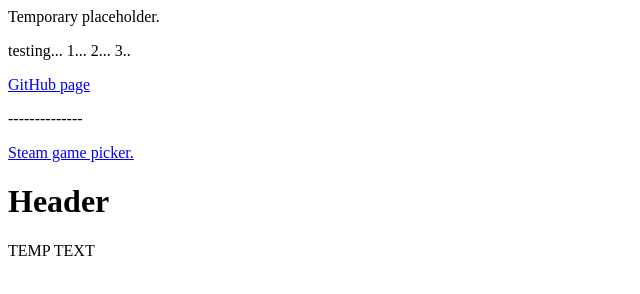
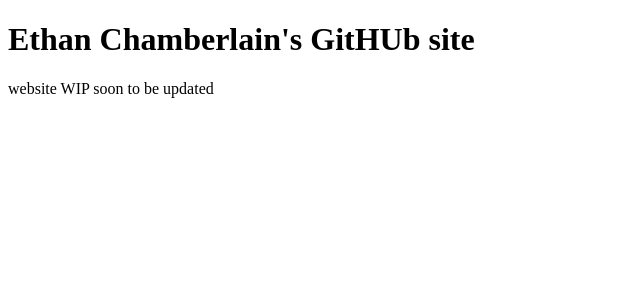
Before and after one commit to Ethan-Chamberlain/Ethan-Chamberlain.github.io, a plain HTML site: page index.html in a window 1280 px wide. Shown: the whole page, without its empty margins (0-640 px from the left). Drawn offline with Linux system fonts and the light colour scheme.

Commit message:
website reset before work on it begins

```diff
--- a/index.html
+++ b/index.html
@@ -1,11 +1,21 @@
-<p>Temporary placeholder.</p>
-<p>testing... 1... 2... 3..</p>
-<a href = "https://github.com/Ethan-Chamberlain" target = "_blank"> GitHub page</a>
-<p>--------------</p>
-<a href = "https://Ethan-Chamberlain.github.io/Game-Picker"> Steam game picker.</a>
+<!DOCTYPE html>
+<html>
+<head>
+  <title>Ethan Chamberlain's GitHub pages website</title>
+
+</head>
 
 
-<div class = "header">
-  <h1>Header</h1>
-  <p>TEMP TEXT</p>
-</div>
+<body>
+
+  <header>
+    <h1>Ethan Chamberlain's GitHUb site</h1>
+  </header>
+
+  <p1>website WIP soon to be updated</p1>
+
+
+</body>
+
+
+</html>
```
